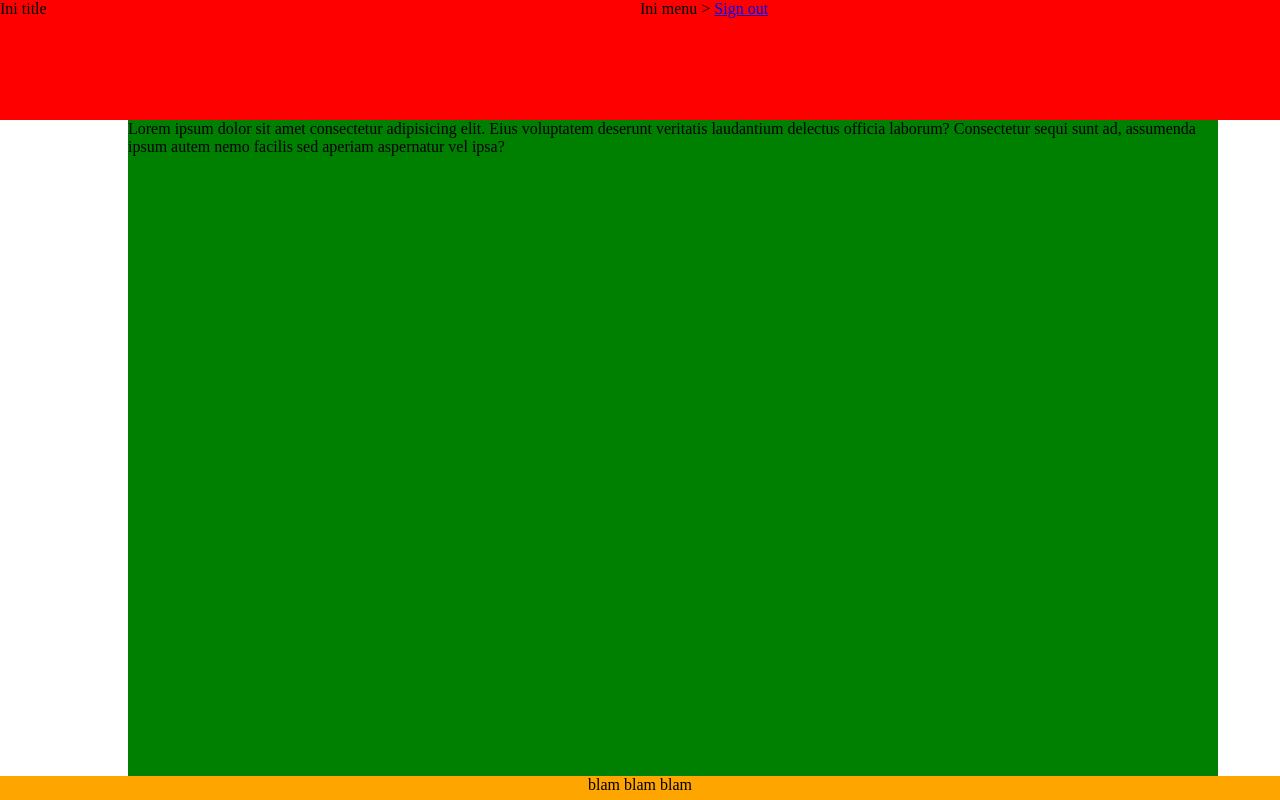
After one commit to christan8120/Adopet, a Laravel app: template resources/views/master/home/index.blade.php in a window 1280 px wide. The commit adds this page. Run offline with Laravel 8, Linux system fonts and the light colour scheme; the template is opened without the code that fills it, so the values that code supplies are empty.

Commit message:
dah malem nih :(

```diff
--- a/app/Http/Controllers/LoginController.php
+++ b/app/Http/Controllers/LoginController.php
@@ -10,6 +10,10 @@ class LoginController extends Controller
     public function login(Request $req){
         $username = $req->username;
         $password = $req->password;
-        return view("master/index");
+        return view("master/home/index");
+    }
+
+    public function signout(){
+        return view("/login/index");
     }
 }
--- /dev/null
+++ b/public/css/content-style.css
@@ -0,0 +1,3 @@
+.main-content-home{
+    margin: 0px;
+}
--- a/public/css/style.css
+++ b/public/css/style.css
@@ -8,6 +8,29 @@ body{
 }
 .header-content{
     width: 100%;
-    height: 100px;
+    height: 15%;
     background-color: red;
 }
+
+.header-content-title{
+    float: left;
+    width: 50%;
+}
+.header-content-menu{
+    float: right;
+    width: 50%;
+}
+.main-content{
+    width: 1090px;
+    min-height: 82%;
+    margin : 0 10% 0 10%;
+    background-color: green;
+    padding: 0;
+}
+
+.footer-content{
+    width: 100%;
+    height: 3%;
+    text-align: center;
+    background-color: orange;
+}
--- /dev/null
+++ b/resources/views/master/home/index.blade.php
@@ -0,0 +1,5 @@
+@extends('masterpage/layout')
+@section('title', 'Home')
+@section('content')
+    <p class="main-content-home">Lorem ipsum dolor sit amet consectetur adipisicing elit. Eius voluptatem deserunt veritatis laudantium delectus officia laborum? Consectetur sequi sunt ad, assumenda ipsum autem nemo facilis sed aperiam aspernatur vel ipsa?</p>
+@endsection
--- a/resources/views/master/index.blade.php
+++ /dev/null
@@ -1,5 +0,0 @@
-@extends('masterpage/layout')
-@section('title', 'Home')
-@section('content')
-
-@endsection
--- a/resources/views/masterpage/layout.blade.php
+++ b/resources/views/masterpage/layout.blade.php
@@ -7,16 +7,17 @@
     <meta name="viewport" content="width=device-width, initial-scale=1">
     <link rel="stylesheet" type="text/css" media="screen" href="main.css" />
     <link rel="stylesheet" type="text/css" href="{{asset('css/style.css')}}">
+    <link rel="stylesheet" type="text/css" href="{{asset('css/content-style.css')}}">
     <script src="main.js"></script>
 </head>
 <body>
     <div class="content">
         <header class="header-content">
-            <div class="header-content-title"></div>
-            <div class="header-content-menu"></div>
+            <div class="header-content-title">Ini title</div>
+            <div class="header-content-menu">Ini menu > <a href="\login">Sign out</a></div>
         </header>
         <main class="main-content">@yield('content')</main>
-        <footer class="footer-content"></footer>
+        <footer class="footer-content">blam blam blam</footer>
     </div>
 </body>
 </html>
--- a/routes/web.php
+++ b/routes/web.php
@@ -16,3 +16,4 @@ Route::get('/', function () {
 });
 
 Route::post('/home', 'LoginController@login');
+Route::get('/login', 'LoginController@signout');
```
